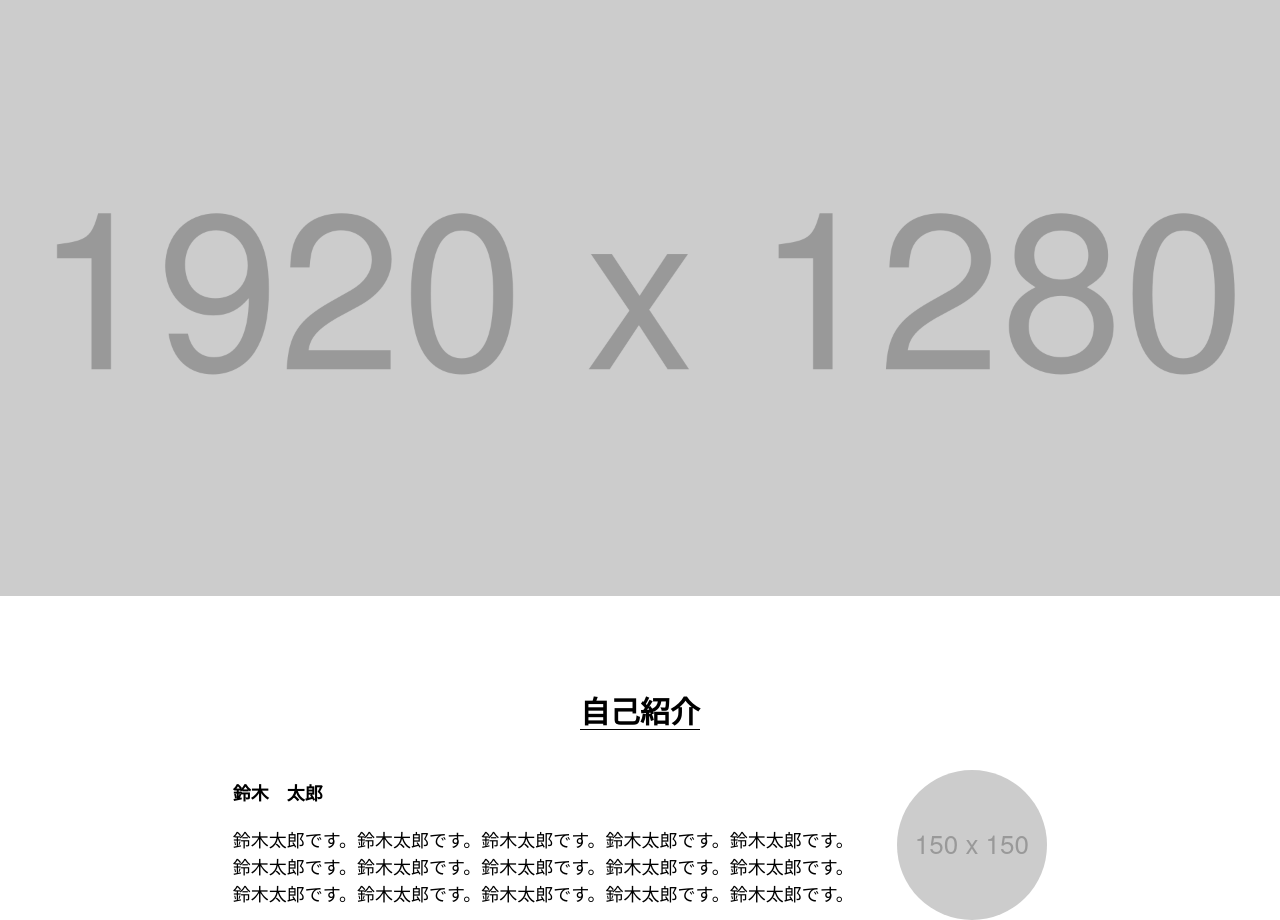
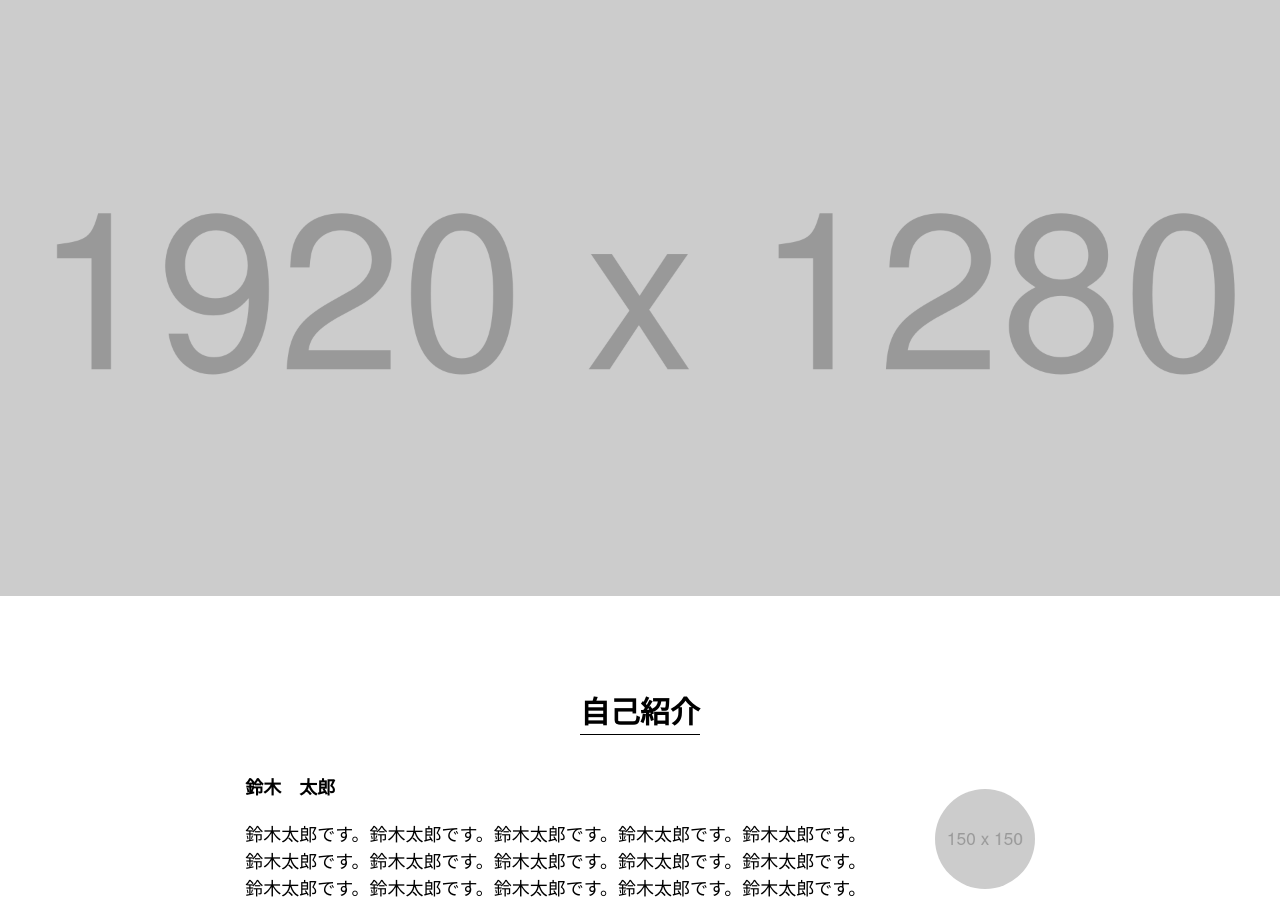
Before and after one commit to takimon1125/hc_practice, a plain HTML site: page html_css_output_beginner/index.html in a window 1280 px wide. Shown: the part 60-980 px from the top of the page. Drawn offline with Linux system fonts and the light colour scheme.

Commit message:
自己紹介の画像を100pxx10ppxに修正。h2見出しにpaddingを追加

```diff
--- a/html_css_output_beginner/css/style.css
+++ b/html_css_output_beginner/css/style.css
@@ -5,6 +5,7 @@ p {
 
 h2 {
   font-size: 30px;
+  padding-bottom: 5px;
 }
 
 /* container */
@@ -80,7 +81,9 @@ header li a {
 
 .myprofile img {
   border-radius: 50%;
+  height: 100px;
   margin: 0 auto;
+  width: 100px;
 }
 
 .myprofile-imgs {
```
